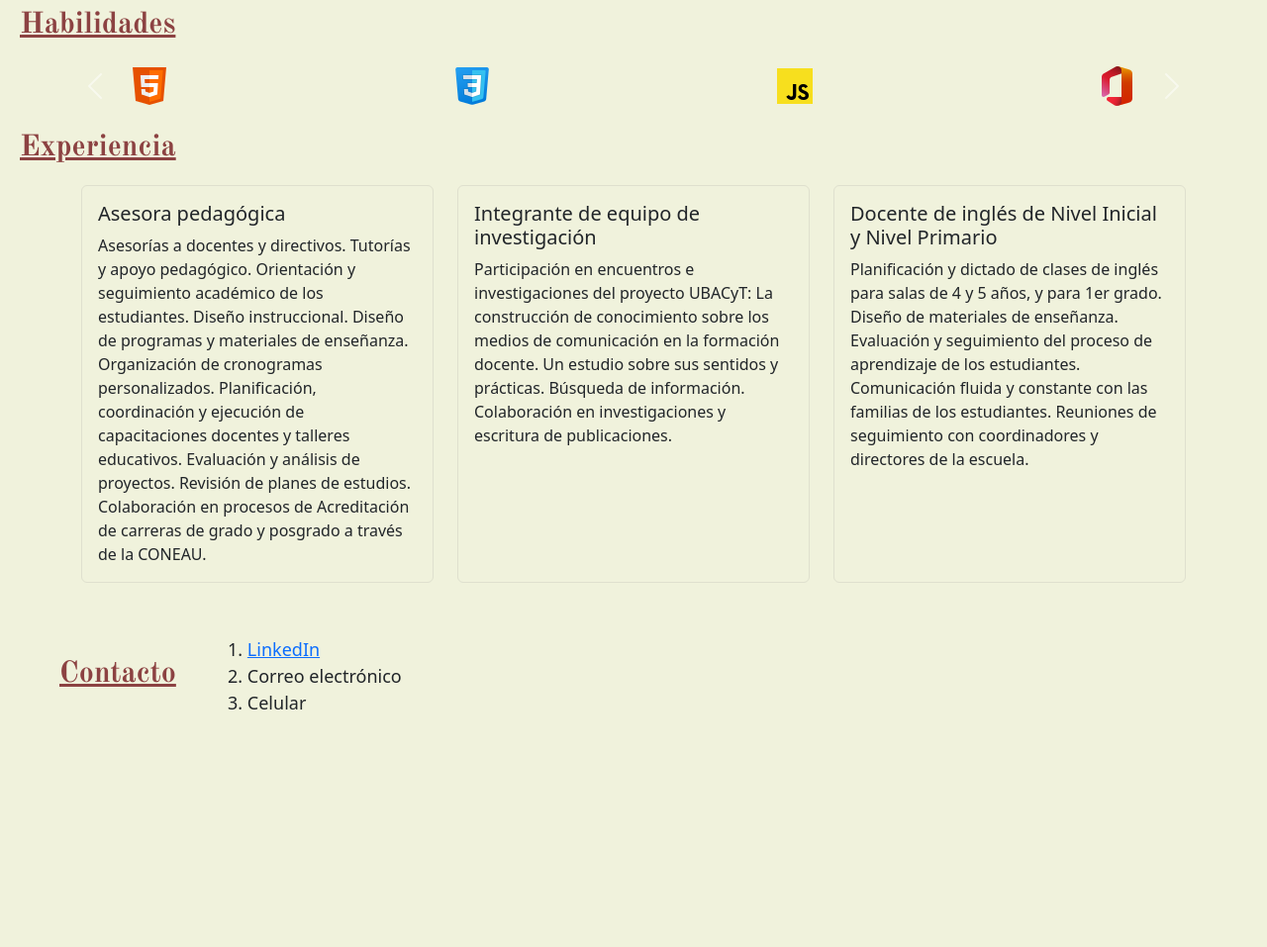
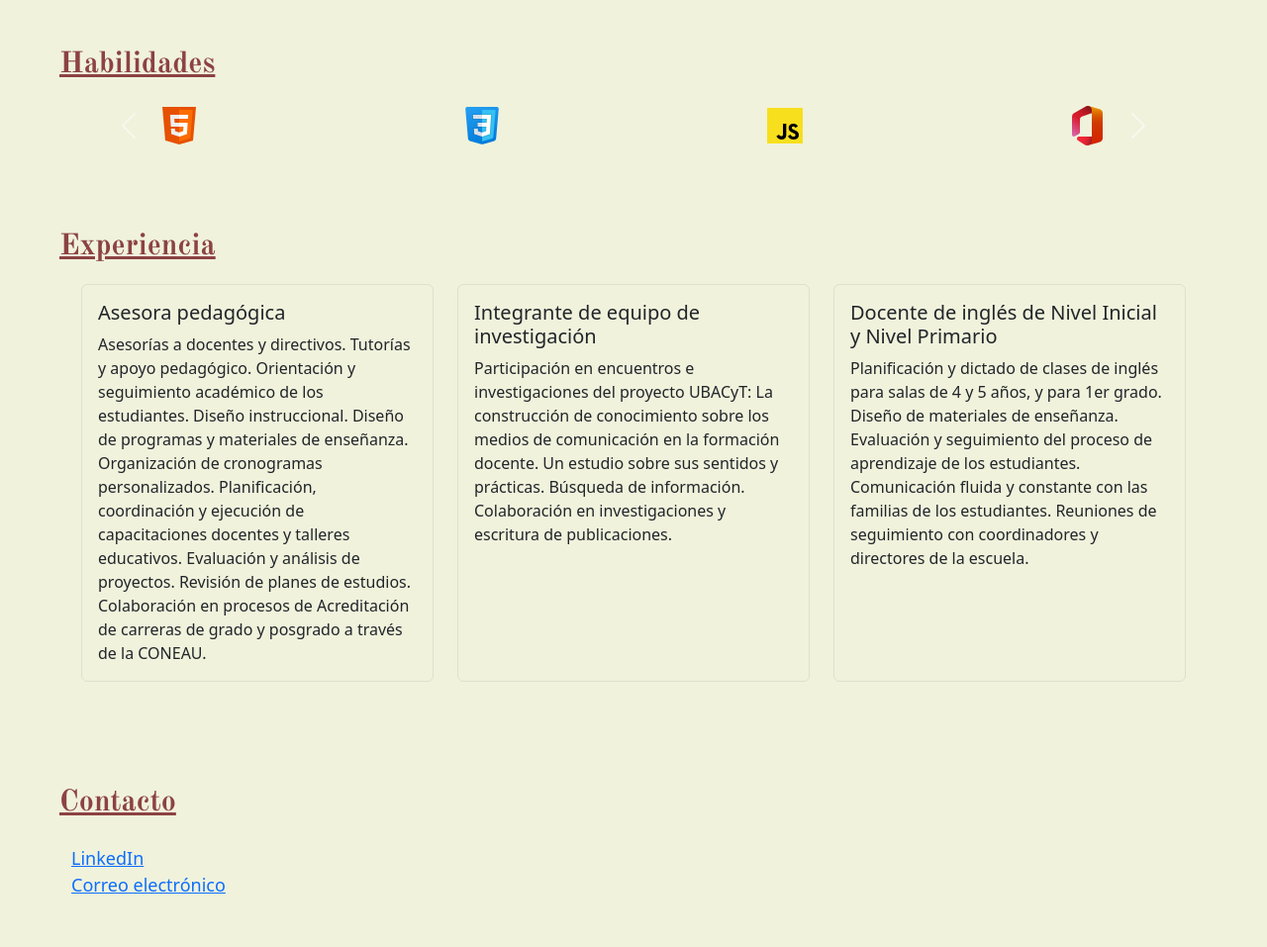
Before and after one commit to MicaelaSolPercara/primer_portfolio_UTN, a plain HTML site: page index.html in a window 1280 px wide. Shown: the part 920-1877 px from the top of the page at 99% size. Before the commit the page ends 1730 px from the top, so only its background shows below. Drawn offline with nearby package versions, Linux system fonts and the light colour scheme; a web font is replaced by a local one.

Commit message:
corrección de sección contacto

```diff
--- a/index.html
+++ b/index.html
@@ -180,8 +180,7 @@
      <h3> <u> Contacto</u></h3>
      <ol>
       <li><a href="https://www.linkedin.com/in/micaela-sol-percara/" target="_blank">LinkedIn</a></li>
-      <li>Correo electrónico</li>
-      <li>Celular</li>
+      <li> <a href="mailto:mspercara@gmail.com"> Correo electrónico</a>
      </ol>
     </section>
 </main>
--- a/style.css
+++ b/style.css
@@ -173,6 +173,11 @@ footer h4 {
     height: 10px;
 }
 
+#contacto ol {
+    display:flex;
+    flex-direction: column;
+    list-style: none;
+}
 
 
     @media screen and (min-width: 769px) {
@@ -192,14 +197,24 @@ footer h4 {
             display: block;
         }
 
+        #habilidades {
+            padding: 30px 40px;
+
+        }
+
+        #experiencia {
+            padding: 30px 40px;
+
+        }
+
 
         #contacto {
             padding: 30px 40px;
             font-size: 18px;
             max-width: 900px;
             display: flex;
-            flex-direction: row;
-            gap: 20px;
+            flex-direction: column;
+            gap: 5px;
         }
     }
 
@@ -218,11 +233,21 @@ footer h4 {
             display: block;
         }
 
+        #habilidades {
+            padding: 30px 40px;
+
+        }
+
+        #experiencia {
+            padding: 30px 40px;
+
+        }
+
+
 
         #contacto {
             padding: 30px 40px;
             font-size: 18px;
             max-width: 900px;
-            list-style: none;
         }
     }
```
